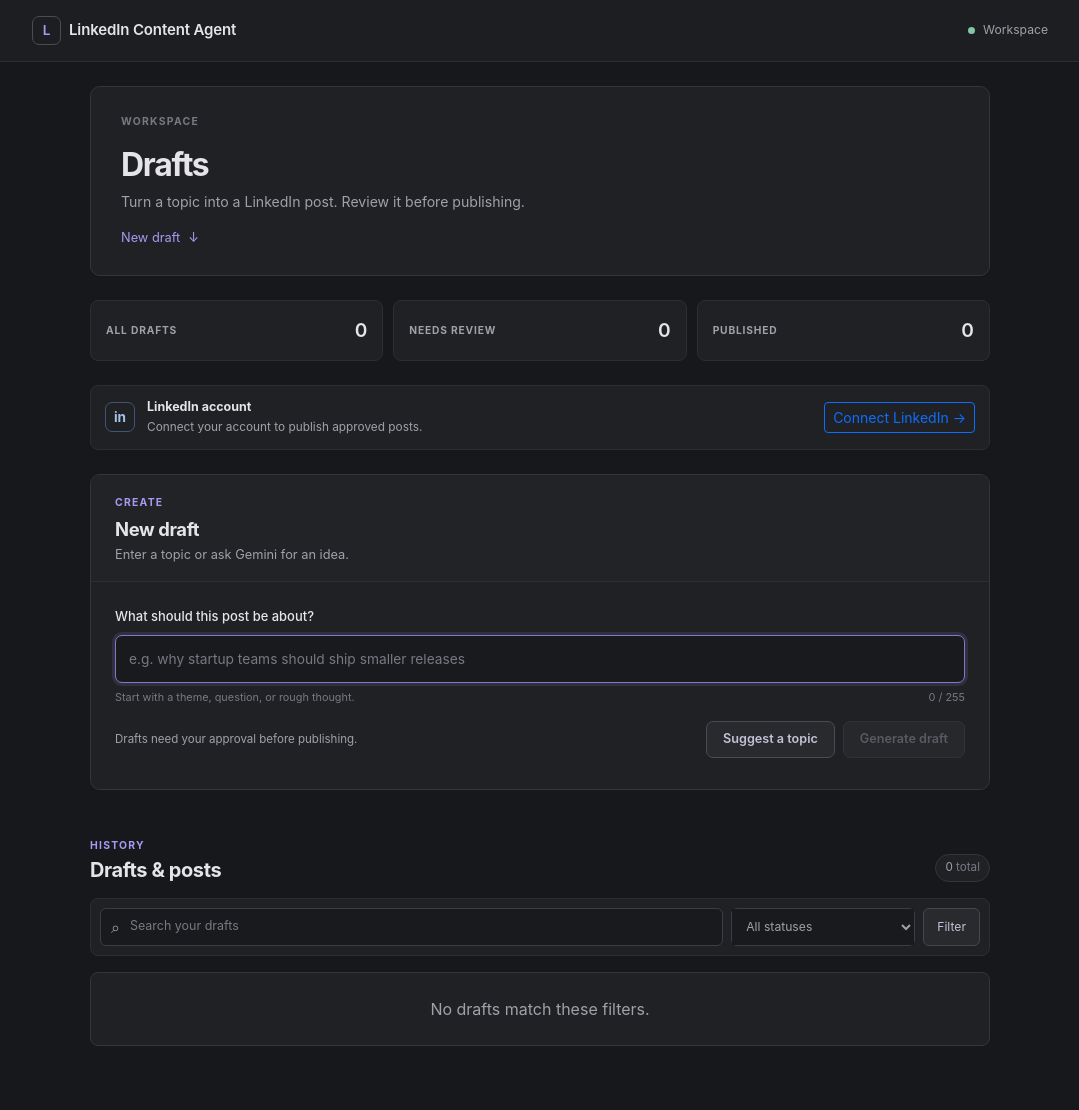
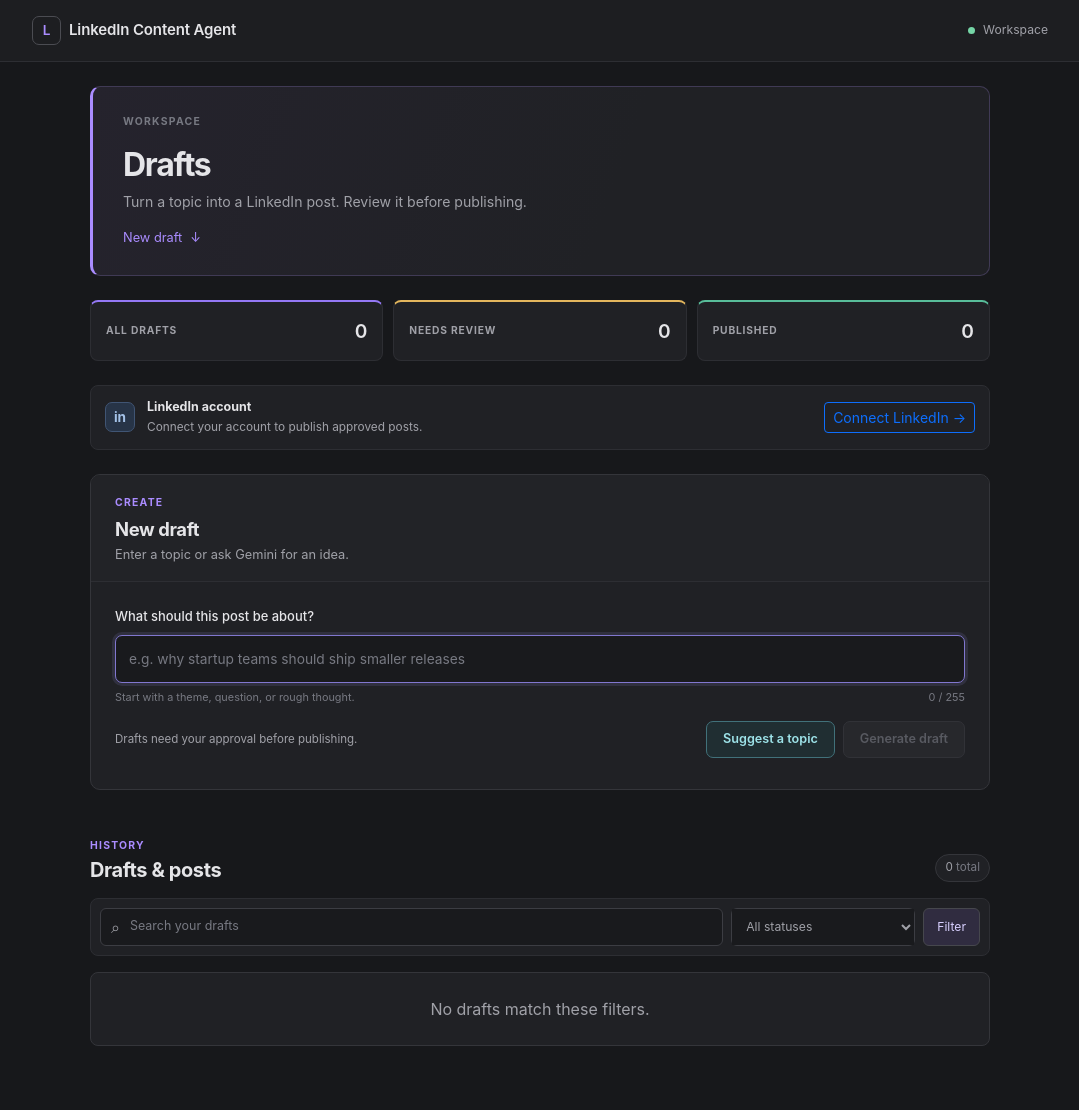
Before and after one commit to Aman-Bharawa/LinkedIn-AI-Content-agent, a Django app: page / in a window 1280 px wide. Shown: the whole page, without its empty margins (100-1179 px from the left). Run offline with Django 5.2, Linux system fonts and the light colour scheme; the visitor is signed in with stand-in values (Sample User, id 1); data that the repository does not hold is empty; parts of the project's set-up code (start-up, migrations or seed data) failed here and were passed over; some libraries are stand-ins or nearby versions.

Commit message:
Add brighter accents to dark interface

```diff
--- a/static/css/app.css
+++ b/static/css/app.css
@@ -9,11 +9,14 @@
   --ink: #e5e5e8;
   --muted: #a0a1a8;
   --quiet: #777982;
-  --accent: #a59bf2;
-  --accent-hover: #bbb4ff;
-  --green: #82c6a4;
-  --amber: #d3b477;
-  --red: #d78c91;
+  --accent: #aa8cff;
+  --accent-hover: #c7b5ff;
+  --blue: #78b7ff;
+  --cyan: #78d2df;
+  --green: #75d5a6;
+  --amber: #f0c36c;
+  --red: #f08c9b;
+  --pink: #e99acb;
 }
 
 html { scroll-behavior: smooth; }
@@ -49,9 +52,10 @@
 
 .hero-panel {
   padding: 27px 30px;
-  border: 1px solid var(--line);
+  border: 1px solid #403a55;
+  border-left: 3px solid var(--accent);
   border-radius: 10px;
-  background: #202125;
+  background: linear-gradient(110deg,#25232d 0%,#202125 58%);
 }
 .eyebrow { color: var(--quiet); font-size: .65rem; font-weight: 700; letter-spacing: .12em; }
 .hero-copy h1 { margin: 8px 0 7px; color: var(--ink); font-size: 2rem; font-weight: 650; letter-spacing: -.04em; }
@@ -61,11 +65,14 @@
 
 .stats-grid { display: grid; grid-template-columns: repeat(3,minmax(0,1fr)); gap: 10px; }
 .stat-card { display: flex; align-items: center; justify-content: space-between; min-height: 61px; padding: 13px 15px; border: 1px solid var(--line-soft); border-radius: 8px; background: var(--surface); }
+.stat-card:nth-child(1) { border-top: 2px solid #9478f5; }
+.stat-card:nth-child(2) { border-top: 2px solid #e3b65d; }
+.stat-card:nth-child(3) { border-top: 2px solid #58bd9a; }
 .stat-label { color: var(--muted); font-size: .64rem; font-weight: 700; letter-spacing: .08em; }
 .stat-card strong { color: var(--ink); font-size: 1.2rem; font-weight: 600; }
 
 .connection-strip { display: flex; align-items: center; gap: 12px; padding: 12px 14px; border: 1px solid var(--line-soft); border-radius: 8px; background: var(--surface); }
-.connection-icon { display: grid; place-items: center; flex: 0 0 auto; width: 30px; height: 30px; border: 1px solid #405574; border-radius: 7px; color: #a4c2e8; font-size: .85rem; font-weight: 700; }
+.connection-icon { display: grid; place-items: center; flex: 0 0 auto; width: 30px; height: 30px; border: 1px solid #405574; border-radius: 7px; color: #a4c2e8; background: #273447; font-size: .85rem; font-weight: 700; }
 .connection-copy { min-width: 0; flex: 1; }
 .connection-heading { display: block; margin-bottom: 2px; color: var(--ink); font-size: .78rem; font-weight: 650; }
 .connection-copy p { color: var(--muted); font-size: .74rem; }
@@ -94,10 +101,11 @@
 .input-meta { display: flex; justify-content: space-between; gap: 10px; margin-top: 6px; color: var(--quiet); font-size: .68rem; }
 .safety-note { color: var(--muted); font-size: .72rem; }
 .btn-suggest,.btn-generate { border-radius: 7px; font-size: .79rem; font-weight: 600; transition: background .15s,border-color .15s,color .15s; }
-.btn-suggest { border: 1px solid #4b4c53; color: #c4c1d6; background: #292a2e; }
-.btn-suggest:hover { border-color: #77718f; color: #fff; background: #303137; }
-.btn-generate { border: 1px solid #7066b4; color: #f5f4fa; background: #62599e; }
-.btn-generate:hover:not(:disabled) { border-color: #8d83d4; color: #fff; background: #7167ae; }
+.btn-suggest { border: 1px solid #41717a; color: #9de2e8; background: #202e32; }
+.btn-suggest:hover { border-color: #67aab4; color: #c2f3f4; background: #263b40; }
+.btn-suggest:focus-visible,.btn-generate:focus-visible,.btn-filter:focus-visible { outline: 3px solid rgba(120,210,223,.35); outline-offset: 2px; }
+.btn-generate { border: 1px solid #9275f4; color: #fff; background: linear-gradient(115deg,#7959d8,#585bd4); }
+.btn-generate:hover:not(:disabled) { border-color: #ad98ff; color: #fff; background: linear-gradient(115deg,#8a6ae9,#696ce8); }
 .btn-generate:disabled { border-color: #3b3c42; color: #777982; background: #2b2c30; cursor: not-allowed; }
 .button-spinner,.suggest-spinner { display: inline-block; width: 13px; height: 13px; border: 2px solid #6f7078; border-top-color: var(--accent); border-radius: 50%; vertical-align: -2px; animation: spin .75s linear infinite; }
 .button-spinner { border-color: #bbb7dc; border-top-color: #fff; }
@@ -113,8 +121,8 @@
 .search-box input { width: 100%; border: 0; outline: 0; color: var(--ink); background: transparent; font-size: .78rem; }
 .search-box input::placeholder { color: var(--quiet); }
 .filter-box select { min-width: 155px; height: 36px; padding: 0 28px 0 10px; border: 0; outline: 0; color: var(--muted); background: #191a1d; font-size: .76rem; }
-.btn-filter { min-height: 38px; padding: 0 13px; border: 1px solid #46474d; border-radius: 6px; color: #c4c1d6; background: #292a2e; font-size: .76rem; }
-.btn-filter:hover { border-color: #77718f; color: #fff; background: #303137; }
+.btn-filter { min-height: 38px; padding: 0 13px; border: 1px solid #46474d; border-radius: 6px; color: #d8d0ff; background: #302c40; font-size: .76rem; }
+.btn-filter:hover { border-color: #7869b7; color: #fff; background: #39334c; }
 
 .draft-table-wrap { overflow: hidden; border: 1px solid var(--line); border-radius: 8px; background: var(--surface); }
 .draft-table { min-width: 640px; color: var(--ink); }
@@ -128,10 +136,10 @@
 .pillar-label { display: inline-block; padding: 4px 7px; border: 1px solid #3b3c42; border-radius: 5px; color: var(--muted); background: #25262a; font-size: .65rem; }
 .status-pill { display: inline-flex; align-items: center; gap: 6px; padding: 4px 8px; border: 1px solid transparent; border-radius: 20px; font-size: .64rem; font-weight: 600; white-space: nowrap; }
 .status-pill>span { width: 6px; height: 6px; border-radius: 50%; background: currentColor; }
-.status-needs_manual_review,.status-pending_approval,.status-reviewing { border-color: #594d36; color: var(--amber); background: #302b22; }
-.status-approved,.status-published { border-color: #365447; color: var(--green); background: #222d28; }
-.status-failed,.status-rejected { border-color: #5a3b3e; color: var(--red); background: #302426; }
-.status-generating { border-color: #4d476c; color: var(--accent); background: #292738; }
+.status-needs_manual_review,.status-pending_approval,.status-reviewing { border-color: #6a542c; color: #f2cd7e; background: #39301f; }
+.status-approved,.status-published { border-color: #306a50; color: #86e1b4; background: #20372c; }
+.status-failed,.status-rejected { border-color: #76434e; color: #f5a1ad; background: #39272c; }
+.status-generating { border-color: #6554a4; color: #c3adff; background: #302a43; }
 .status-generating>span,.status-reviewing>span { animation: pulse 1.1s infinite alternate; }
 @keyframes pulse { to { opacity: .35; } }
 .score-label { color: #d1cdef; font-weight: 650; }
```
